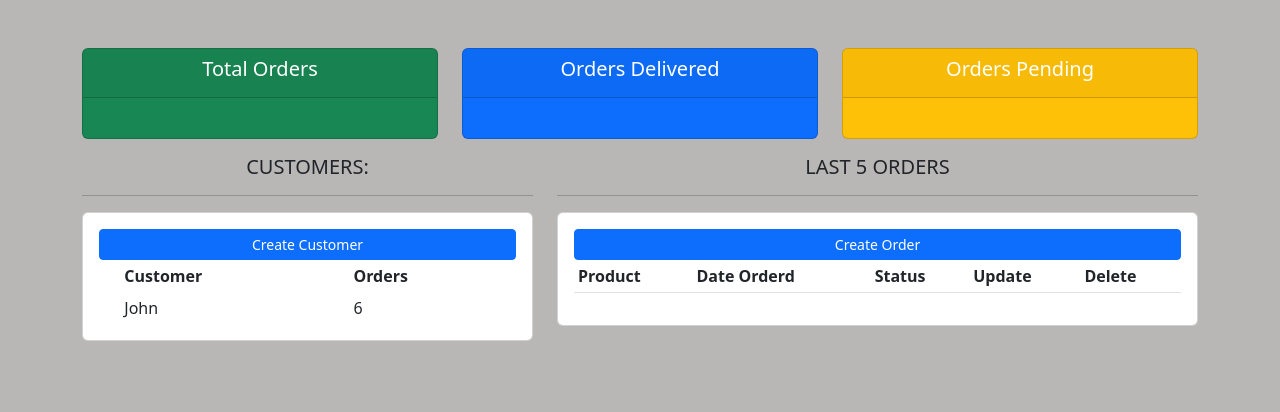
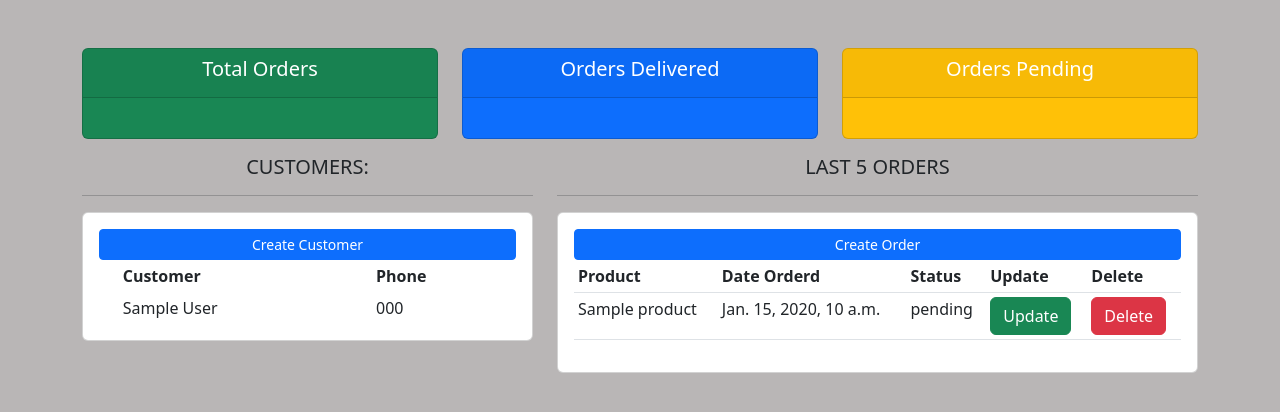
Before and after one commit to winlintun/django-shop-panel, a Django app: page / in a window 1280 px wide. Shown: the part 56-468 px from the top of the page. Run offline with Django 3.2, Linux system fonts and the light colour scheme; tables that the repository leaves empty hold one stand-in row (values such as "Sample post"); lists and menus that the app fills with data are empty.

Commit message:
dashboard django template

```diff
--- a/OnlineShop/shop/templates/shop/home.html
+++ b/OnlineShop/shop/templates/shop/home.html
@@ -54,13 +54,16 @@
                 <tr>
                     <th></th>
                     <th>Customer</th>
-                    <th>Orders</th>
+                    <th>Phone</th>
                 </tr>
+                {% for customer in customers %}
                 <tr>
                     <td></td>
-                    <td>John</td>
-                    <td>6</td>
+                    <td>{{ customer.name }}</td>
+                    <td>{{ customer.phone }}</td>
                 </tr>
+                {% endfor %}
+
             </table>
         </div>
     </div>
@@ -78,6 +81,15 @@
                     <th>Update</th>
                     <th>Delete</th>
                 </tr>
+                {% for order in orders %}
+                <tr>
+                    <td>{{ order.product.name }}</td>
+                    <td>{{ order.created_at }}</td>
+                    <td>{{ order.status }}</td>
+                    <td><a href="" class="btn btn-success">Update</a></td>
+                    <td><a href="" class="btn btn-danger">Delete</a></td>
+                </tr>
+                {% endfor %}
             </table>
         </div>
     </div>
--- a/OnlineShop/shop/templates/shop/navbar.html
+++ b/OnlineShop/shop/templates/shop/navbar.html
@@ -6,9 +6,9 @@
       </button>
       <div class="collapse navbar-collapse" id="navbarNavAltMarkup">
         <div class="navbar-nav">
-          <a class="nav-link active" aria-current="page" href="#">Dashboard</a>
-          <a class="nav-link" href="#">Customers</a>
-          <a class="nav-link" href="#">Products</a>
+          <a class="nav-link active" aria-current="page" href="{% url 'shop:home' %}">Dashboard</a>
+          <a class="nav-link" href="{% url 'shop:customer' %}">Customers</a>
+          <a class="nav-link" href="{% url 'shop:product' %}">Products</a>
         </div>
       </div>
     </div>
--- a/OnlineShop/shop/views.py
+++ b/OnlineShop/shop/views.py
@@ -1,10 +1,15 @@
 from django.http import HttpResponse
 from django.shortcuts import render
-from .models import Customer, Product
+from .models import Customer, Product, Order
 # Create your views here.
 
 def home(request):
-    return render(request, 'shop/home.html')
+    customers = Customer.objects.all()
+    orders = Order.objects.all()
+    return render(request, 'shop/home.html', {
+        'customers': customers,
+        'orders': orders
+    })
 
 def customer(request):
     return render(request, 'shop/customer.html')
```
